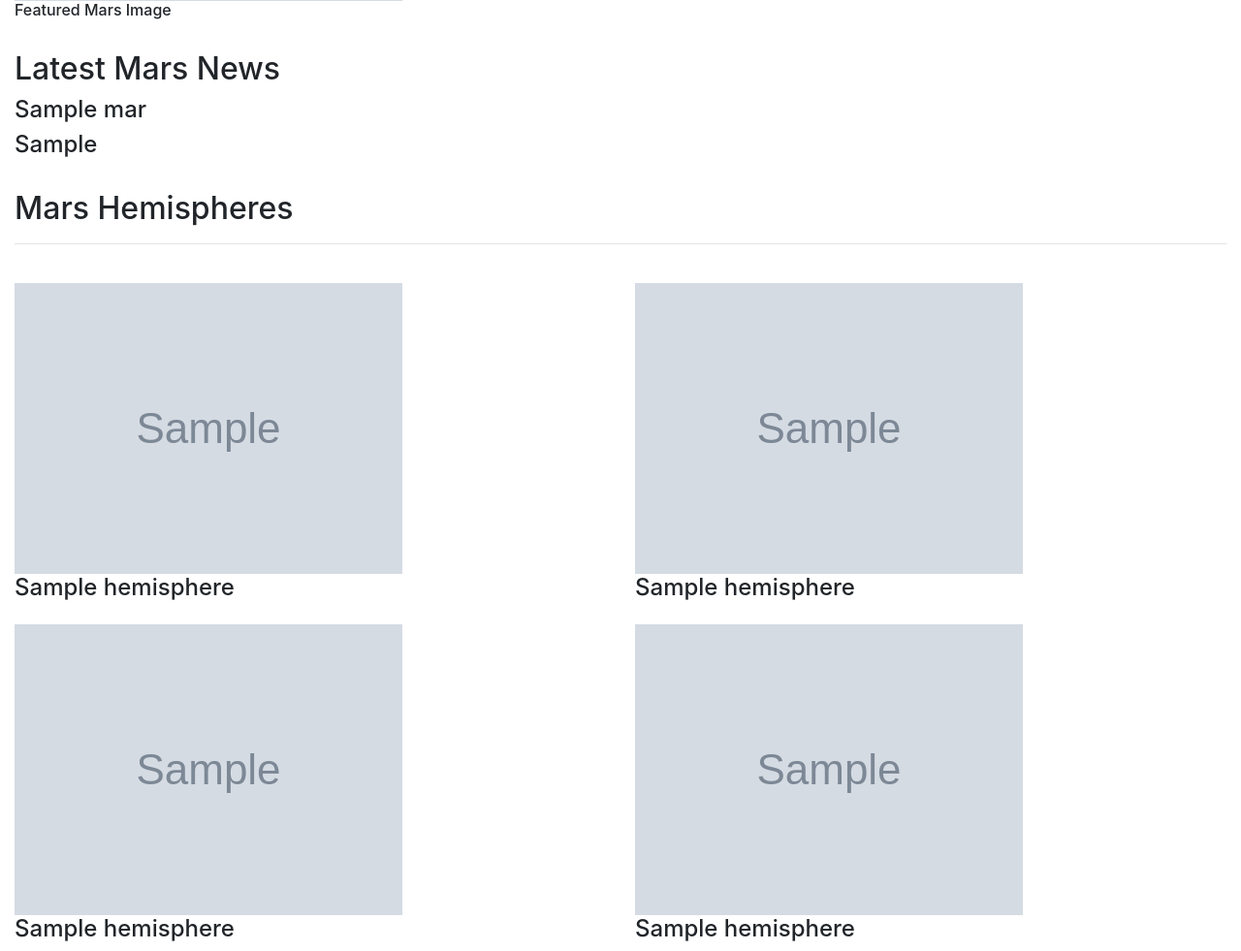
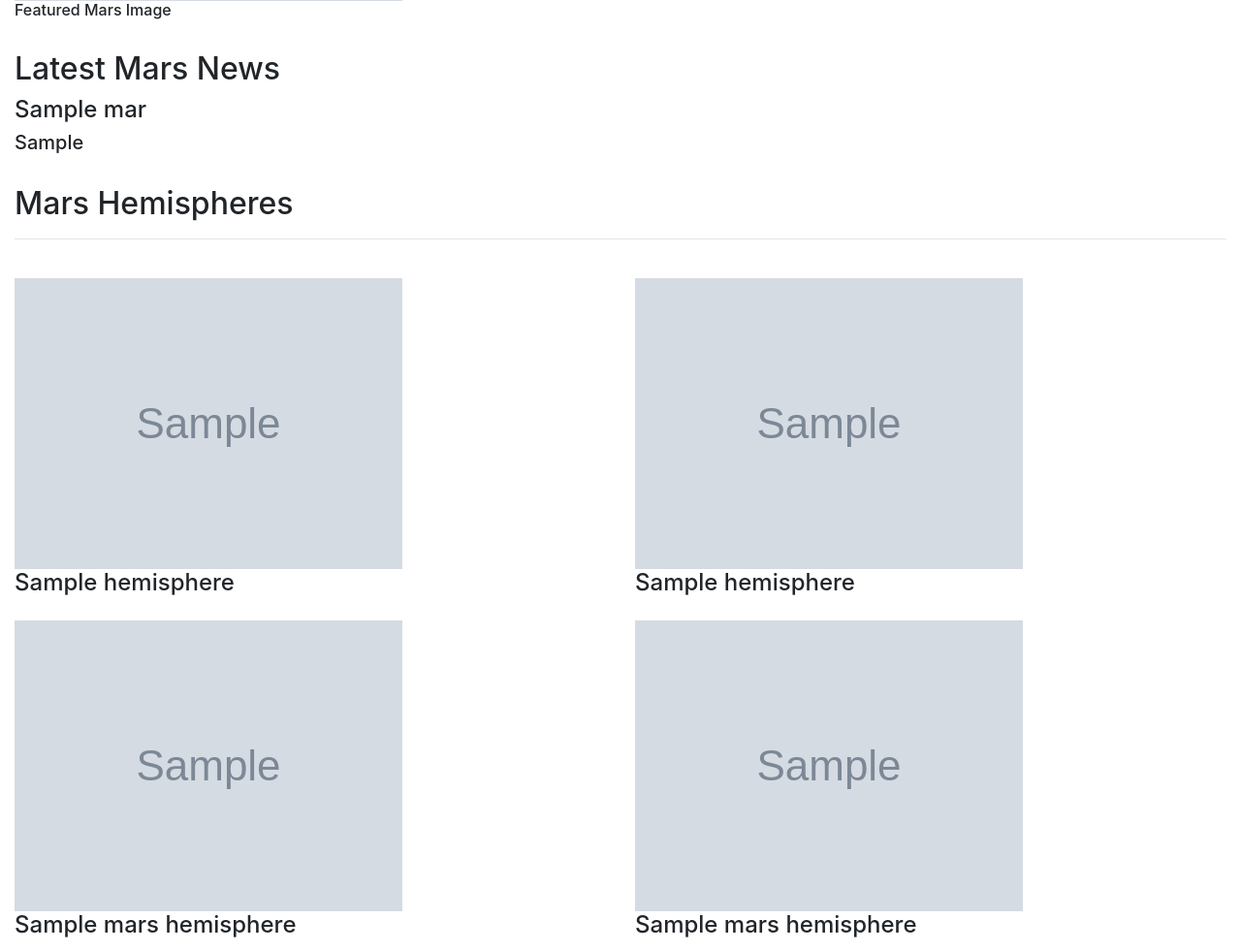
Before and after one commit to tanjowen/Mars-Mission, a Flask app: page / in a window 1280 px wide. Shown: the part 379-1360 px from the top of the page at 97% size. Run offline with Flask 2, Linux system fonts and the light colour scheme; grey boxes marked "Sample" are stand-in pictures; a database or web service that is not in the repository returns one stand-in record (values such as "Sample title"); some libraries are stand-ins or nearby versions.

Commit message:
semifinal

```diff
--- a/templates/index.html
+++ b/templates/index.html
@@ -17,7 +17,6 @@
 
 <body>
 	<nav class="navbar sticky-top navbar-expand-lg navbar-light">
-
     	<a class="navbar-brand" id="HeaderBrand" href="index.html">
       		<img src="https://media.giphy.com/media/JRZwMhzk7WolG/giphy.gif" width="30" height="30" class="d-inline-block align-top" alt="">
       		Mission to Mars
@@ -47,7 +46,7 @@
 				<div class='row'>
 					<div class='col-md-12'>
 						<h5>Mars Facts</h5>
-						{{mars.mars_table}}
+						{{mars.mars_table|safe}}
 					</div>
 				</div>
 			</div>
@@ -59,7 +58,7 @@
 			<div class='col-md-12'>
 				<h2>Latest Mars News</h2>
 				<h4>{{mars.news_title}}</h4>
-				<h4>{{mars.news_p}}</h4>
+				<h5>{{mars.news_p}}</h5>
 			</div>
 		</div>
 	</div>
@@ -71,26 +70,27 @@
 				<hr>
 			</div>
 		</div>
-
+		{% for hemisphere in mars.mars_hemispheres %}
 		<div class="row">
 			<div class='col-md-6'>
-				<img class='img-fluid' src="{{mars.mars_hemispheres[0]['img_url']}}">
-				<h4>{{mars.mars_hemispheres[0]['title']}}</h4>
+				<img class='img-fluid' src="{{hemisphere.img_url}}">
+				<h4>{{hemisphere.title}}</h4>
 			</div>
 			<div class='col-md-6'>
-				<img class='img-fluid' src="{{mars.mars_hemispheres[1]['img_url']}}">
-				<h4>{{mars.mars_hemispheres[1]['title']}}</h4>
+				<img class='img-fluid' src="{{hemisphere.img_url}}">
+				<h4>{{hemisphere.title}}</h4>
 			</div>
+		 {% endfor %}
 		</div>
 
 		<div class='row pt-3'>
 			<div class='col-md-6'>
-				<img class='img-fluid' src="{{mars.mars_hemispheres[2]['img_url']}}">
-				<h4>{{mars.mars_hemispheres[2]['title']}}</h4>
+				<img class='img-fluid' src="{{mars.mars_hemispheres.img_url}}">
+				<h4>{{mars.mars_hemispheres.title}}</h4>
 			</div>
 			<div class='col-md-6'>
-				<img class='img-fluid' src="{{mars.mars_hemispheres[3]['img_url']}}">
-				<h4>{{mars.mars_hemispheres[3]['title']}}</h4>
+				<img class='img-fluid' src="{{mars.mars_hemispheres.img_url}}">
+				<h4>{{mars.mars_hemispheres.title}}</h4>
 			</div>
 		</div>
 	</div>
```
Also changed, not shown: 1 other file.
